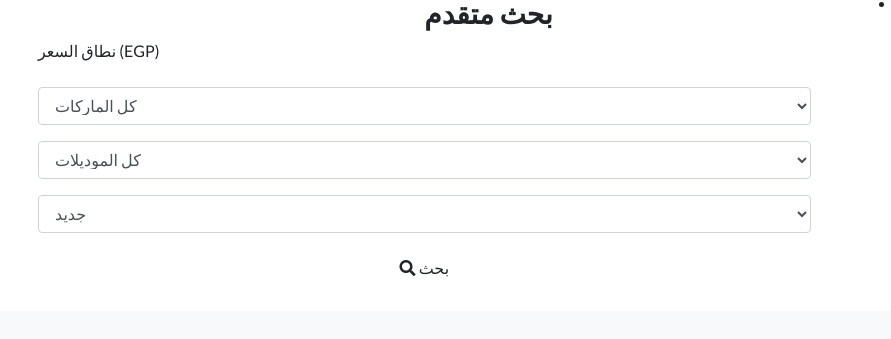
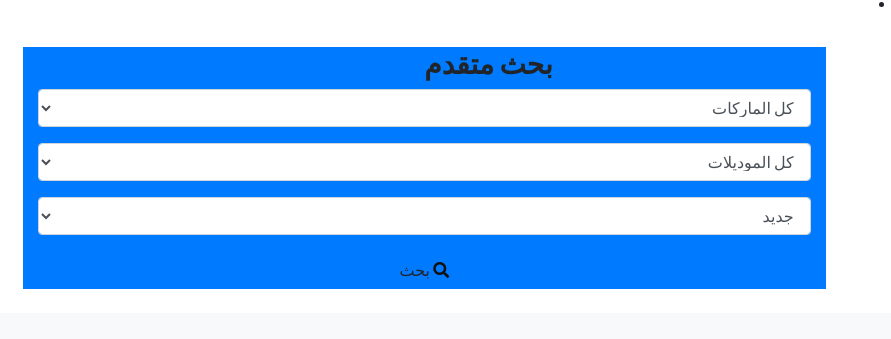
Before and after one commit to TawilsRepo/Motorcycle_Marketplace, a website: page index.html in a window 1280 px wide. Shown: the part 1100-1439 px from the top of the page, 0-891 px from the left. Drawn offline with Linux system fonts and the light colour scheme.

Commit message:
Styled the advanced search

```diff
--- a/css/landing-page.css
+++ b/css/landing-page.css
@@ -24,7 +24,7 @@ h6 {
 
 /* TOP NAVIGATION Contents */
 .nav-top ul{
-    display: contents;
+    display: contents !important;
 }
 
 .nav-top #nav-top-sign-in{
@@ -153,11 +153,16 @@ header.masthead h1 {
 /* START ADVANCED SEARCH */
 
 .adv-search{
-
+    background-color: #007bff;
+    margin-top: 50px;
 }
 
 .adv-search h3{
     padding-left: 50%;
+}
+
+.fa-search{
+    color: #111111;
 }
 
 /* END ADVANCED SEARCH */
--- a/index.html
+++ b/index.html
@@ -159,17 +159,12 @@
 
     <!-- ADVANCED SEARCH -->
 
-
         <div class="container adv-search">
             <div class="main_bg white-text">
                 <h3>بحث متقدم</h3>
                 <div>
-                    <form action="" method="get" id="search_car">
-                        <div class="form-group">
-                            <label class="form-label">نطاق السعر (EGP)</label>
+                    <form action="" method="get" id="search_car" style="direction: rtl;">
 
-                            <div class="slider slider-horizontal" id=""><div class="slider-track"><div class="slider-track-low" style="left: 0px; width: 0%;"></div><div class="slider-selection" style="left: 0%; width: 100%;"></div><div class="slider-track-high" style="right: 0px; width: 0%;"></div></div><div class="tooltip tooltip-main top" role="presentation" style="left: 50%; margin-left: -39px;"><div class="tooltip-arrow"></div><div class="tooltip-inner">50 : 990000</div></div><div class="tooltip tooltip-min top" role="presentation" style="left: 0%; margin-left: 0px; display: none;"><div class="tooltip-arrow"></div><div class="tooltip-inner">50</div></div><div class="tooltip tooltip-max top" role="presentation" style="left: 100%; margin-left: 0px; display: none;"><div class="tooltip-arrow"></div><div class="tooltip-inner">990000</div></div><div class="slider-handle min-slider-handle round" role="slider" aria-valuemin="50" aria-valuemax="990000" aria-valuenow="50" tabindex="0" style="left: 0%;"></div><div class="slider-handle max-slider-handle round" role="slider" aria-valuemin="50" aria-valuemax="990000" aria-valuenow="990000" tabindex="0" style="left: 100%;"></div></div><input id="price_range" name="price" type="text" class="span2" value="50,990000" data-slider-min="50" data-slider-max="990000" data-slider-step="5" data-slider-value="[0,990000]" data-value="50,990000" style="display: none;">
-                        </div>
 
                         <div class="form-group">
                             <div class="select">
@@ -239,7 +234,7 @@
                         </div>
 
                         <div class="form-group">
-                            <button type="submit" class="btn btn-block"><i class="fa fa-search" aria-hidden="true"></i> بحث </button>
+                            <button type="submit" class="btn btn-block"><i class="fa fa-search"></i> بحث </button>
                         </div>
                     </form>
                 </div>
```
